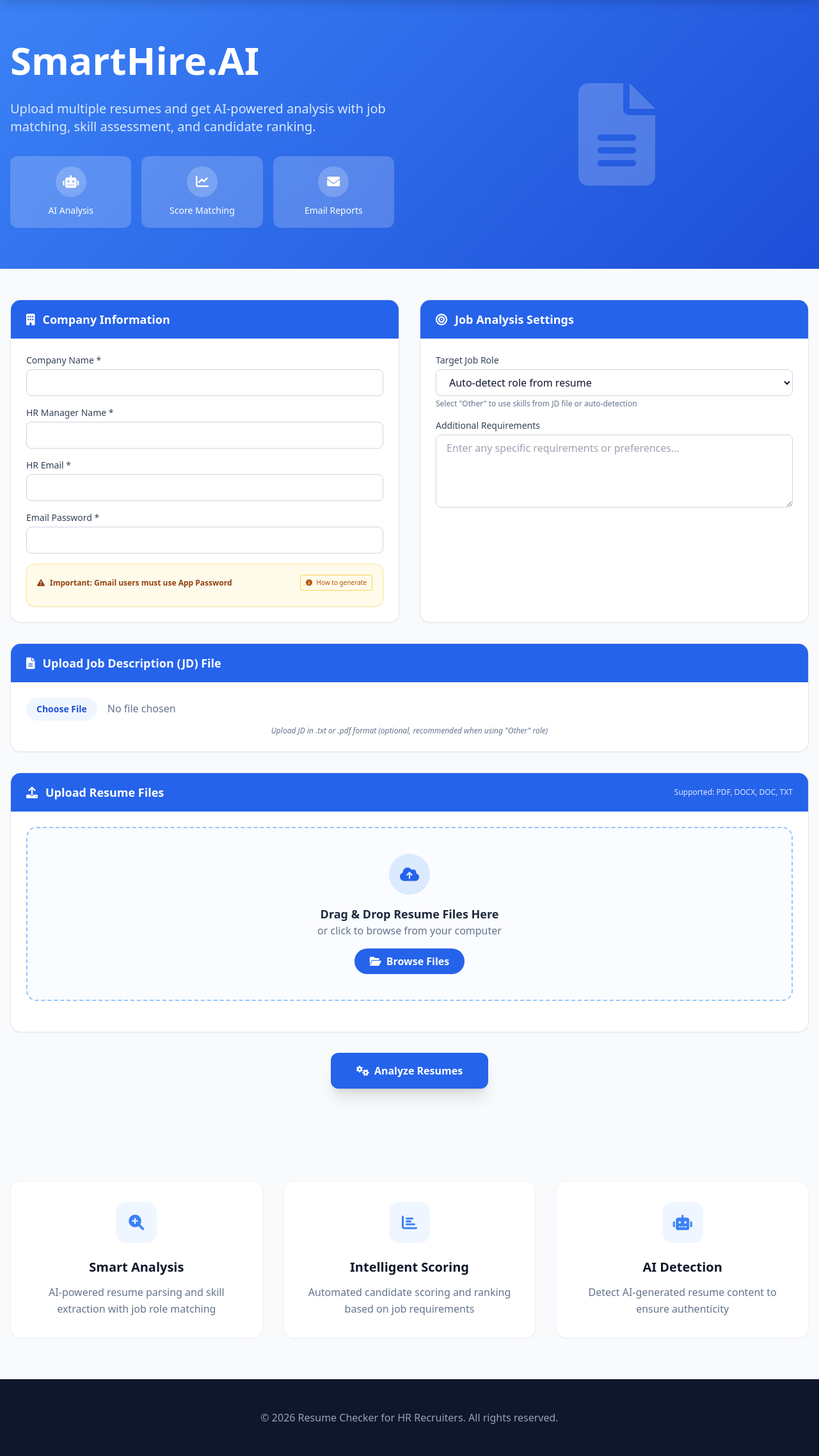
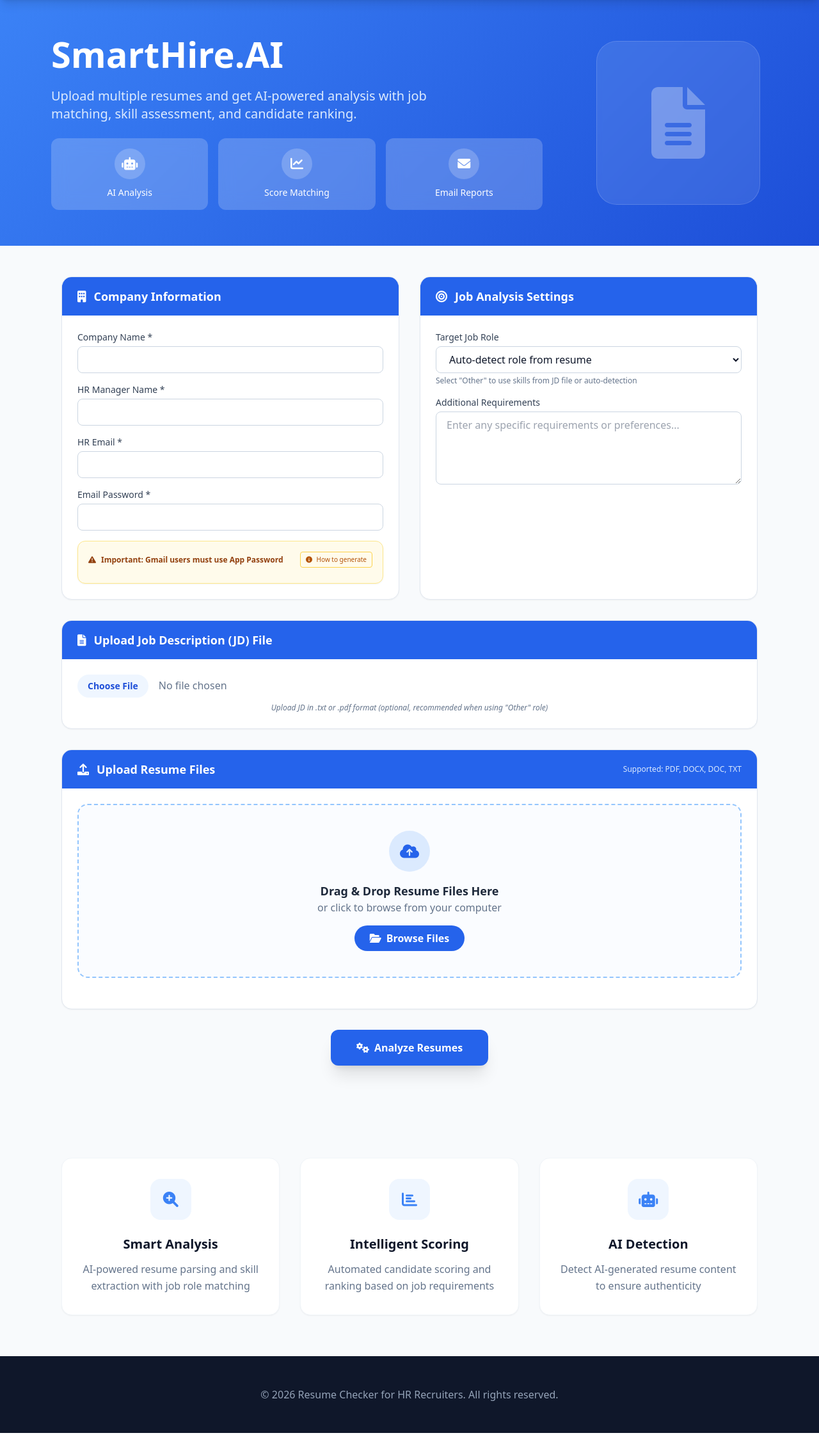
Before and after one commit to GuptaSigma/SMART-Resume-Analyzer, a Flask app: page / in a window 1280 px wide. Shown: the part 64-2339 px from the top of the page at 64% size. After the commit the page ends 2303 px from the top, so only its background shows below. Run offline with Flask 3, Linux system fonts and the light colour scheme; parts of the project's set-up code (start-up, migrations or seed data) failed here and were passed over; some libraries are stand-ins or nearby versions.

Commit message:
Fix homepage hero layout overflow

```diff
--- a/templates/index.html
+++ b/templates/index.html
@@ -33,6 +33,11 @@
     </script>
     <style>
         /* Custom styles that tailwind might not cover exactly */
+        html,
+        body {
+            overflow-x: hidden;
+        }
+
         .file-drop-zone.dragover {
             background-color: rgba(59, 130, 246, 0.1);
             border-color: #2563eb;
@@ -55,9 +60,39 @@
         .hero-gradient {
             background: linear-gradient(135deg, #3b82f6 0%, #1d4ed8 100%);
         }
+
+        .upload-page-shell {
+            width: min(100%, 1120px);
+            margin-inline: auto;
+        }
+
+        .hero-content-grid {
+            grid-template-columns: minmax(0, 1fr);
+        }
+
+        .hero-feature-grid {
+            display: grid;
+            grid-template-columns: repeat(auto-fit, minmax(150px, 1fr));
+            gap: 1rem;
+        }
+
+        .hero-feature-card {
+            min-width: 0;
+        }
+
+        .form-shell {
+            width: min(100%, 1120px);
+            margin-inline: auto;
+        }
+
+        @media (min-width: 1024px) {
+            .hero-content-grid {
+                grid-template-columns: minmax(0, 1.15fr) 280px;
+            }
+        }
     </style>
 </head>
-<body class="bg-slate-50 text-slate-900 font-sans">
+<body class="bg-slate-50 text-slate-900 font-sans overflow-x-hidden">
     <nav class="bg-primary-600 text-white shadow-lg sticky top-0 z-50">
         <div class="max-w-7xl mx-auto px-4 sm:px-6 lg:px-8">
             <div class="flex justify-between h-16 items-center">
@@ -75,30 +110,30 @@
     </nav>
 
     <main>
-        <section class="hero-gradient text-white py-16 px-4">
-            <div class="max-w-7xl mx-auto">
-                <div class="grid lg:grid-cols-2 gap-12 items-center">
-                    <div class="space-y-8">
-                        <h1 class="text-4xl md:text-5xl lg:text-6xl font-extrabold leading-tight">
+        <section class="hero-gradient text-white px-4 py-10 sm:py-12 lg:py-14">
+            <div class="upload-page-shell">
+                <div class="hero-content-grid grid gap-8 items-center">
+                    <div class="space-y-6 max-w-3xl">
+                        <h1 class="text-4xl md:text-5xl lg:text-[3.5rem] font-extrabold leading-tight">
                             SmartHire.AI
                         </h1>
-                        <p class="text-xl text-blue-100 max-w-2xl">
+                        <p class="text-lg sm:text-xl text-blue-100 max-w-2xl leading-relaxed">
                             Upload multiple resumes and get AI-powered analysis with job matching, skill assessment, and candidate ranking.
                         </p>
-                        <div class="flex flex-wrap gap-4">
-                            <div class="bg-white/20 backdrop-blur-md p-4 rounded-xl text-center flex-1 min-w-[120px]">
+                        <div class="hero-feature-grid">
+                            <div class="hero-feature-card bg-white/20 backdrop-blur-md p-4 rounded-xl text-center">
                                 <div class="w-12 h-12 bg-white/20 rounded-full flex items-center justify-center mx-auto mb-2">
                                     <i class="fas fa-robot text-xl"></i>
                                 </div>
                                 <span class="text-sm font-medium">AI Analysis</span>
                             </div>
-                            <div class="bg-white/20 backdrop-blur-md p-4 rounded-xl text-center flex-1 min-w-[120px]">
+                            <div class="hero-feature-card bg-white/20 backdrop-blur-md p-4 rounded-xl text-center">
                                 <div class="w-12 h-12 bg-white/20 rounded-full flex items-center justify-center mx-auto mb-2">
                                     <i class="fas fa-chart-line text-xl"></i>
                                 </div>
                                 <span class="text-sm font-medium">Score Matching</span>
                             </div>
-                            <div class="bg-white/20 backdrop-blur-md p-4 rounded-xl text-center flex-1 min-w-[120px]">
+                            <div class="hero-feature-card bg-white/20 backdrop-blur-md p-4 rounded-xl text-center">
                                 <div class="w-12 h-12 bg-white/20 rounded-full flex items-center justify-center mx-auto mb-2">
                                     <i class="fas fa-envelope text-xl"></i>
                                 </div>
@@ -106,14 +141,16 @@
                             </div>
                         </div>
                     </div>
-                    <div class="hidden lg:flex justify-center">
-                        <i class="fas fa-file-alt text-[10rem] opacity-20"></i>
+                    <div class="hidden lg:flex justify-center items-center">
+                        <div class="flex h-64 w-64 items-center justify-center rounded-[2rem] border border-white/15 bg-white/10 backdrop-blur-sm">
+                            <i class="fas fa-file-alt text-[7rem] opacity-30"></i>
+                        </div>
                     </div>
                 </div>
             </div>
         </section>
 
-        <div class="max-w-7xl mx-auto px-4 py-12">
+        <div class="form-shell px-4 py-8 sm:py-10 lg:py-12">
             <form method="POST" action="{{ url_for('analyze_resumes') }}" enctype="multipart/form-data" id="resumeForm" class="space-y-8">
                 <div class="grid lg:grid-cols-2 gap-8">
                     <!-- Company Information -->
@@ -276,7 +313,7 @@
         </div>
 
         <!-- Features Grid -->
-        <section class="max-w-7xl mx-auto px-4 py-16">
+        <section class="upload-page-shell px-4 py-12 sm:py-16">
             <div class="grid md:grid-cols-3 gap-8">
                 <div class="bg-white p-8 rounded-2xl shadow-sm border border-slate-100 hover:shadow-md transition-shadow text-center">
                     <div class="w-16 h-16 bg-blue-50 text-primary-500 rounded-2xl flex items-center justify-center mx-auto mb-6">
@@ -398,4 +435,3 @@
     </script>
 </body>
 </html>
-</html>
```
